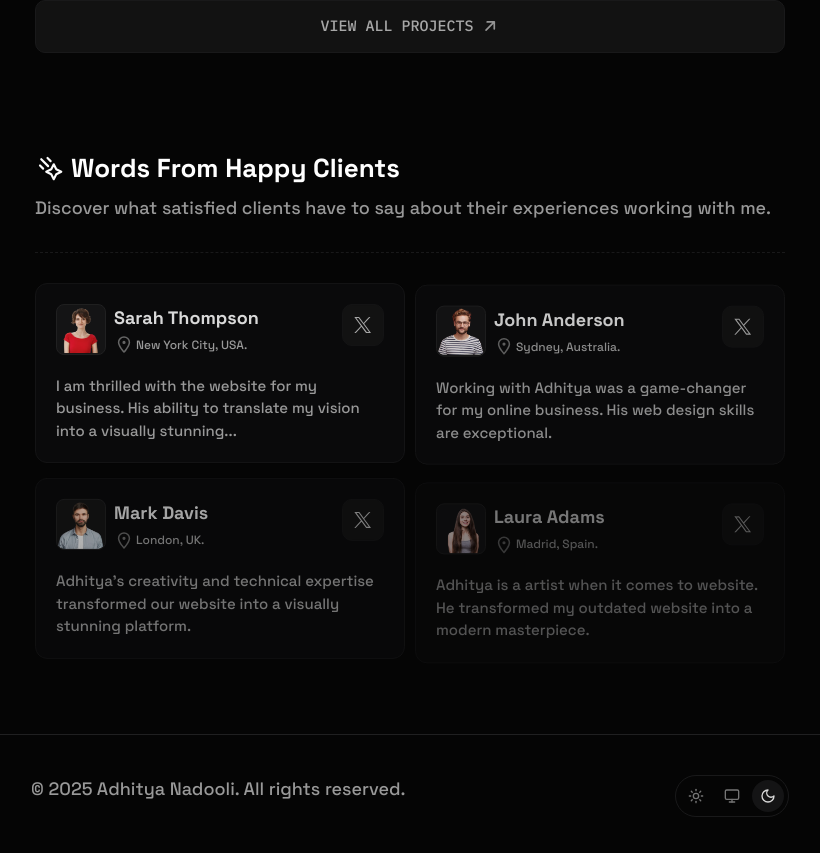
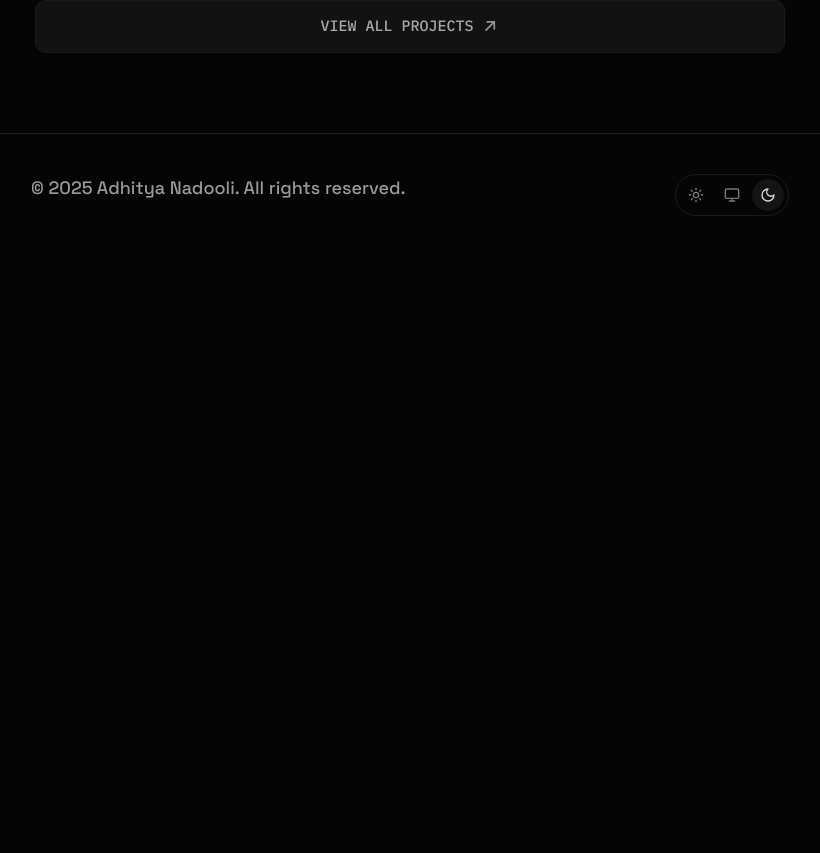
Before and after one commit to lightyfr/portfolio, a Next.js app: page / in a window 1280 px wide. Shown: the part 3662-4515 px from the top of the page, without its empty margins (230-1050 px from the left). After the commit the page ends 3918 px from the top, so only its background shows below. Built offline with nearby package versions, Linux system fonts and the light colour scheme; no server answers.

Commit message:
Remove Testimonials

```diff
--- a/app/page.tsx
+++ b/app/page.tsx
@@ -3,19 +3,19 @@ import MyExperience from '@/components/MyExperience/MyExperience'
 import MyServices from '@/components/MyServices/MyServices'
 import MyStack from '@/components/MyStack/MyStack'
 import ShowCase from '@/components/ShowCase'
-import Testimonials from '@/components/Testimonials'
+// Add this back in for your portfolio if needed
+// import Testimonials from '@/components/Testimonials'
 import React from 'react'
 
 export default function Home() {
   return (
     <div className="flex lg:flex-1 flex-col gap-0 h-min px-5 overflow-hidden p-0 relative lg:px-0 w-full flex-wrap lg:flex-nowrap items-center justify-start">
-      <div className='gap-[100px] flex-col max-w-full w-full lg:max-w-[750px] lg:w-[80%] lg:flex-nowrap flex items-center flex-none h-min justify-center  relative overflow-hidden lg:overflow-visible p-[80px_0px]  ' >
+      <div className='gap-[100px] flex-col max-w-full w-full lg:max-w-[750px] lg:w-[80%] lg:flex-nowrap flex items-center flex-none h-min justify-center  relative overflow-hidden lg:overflow-visible p-[80px_0px]  '>
         <Hero />
         <MyExperience />
         <MyStack />
         <MyServices />
         <ShowCase showData={2} isMore />
-        <Testimonials />
       </div>
     </div>
   )
```
